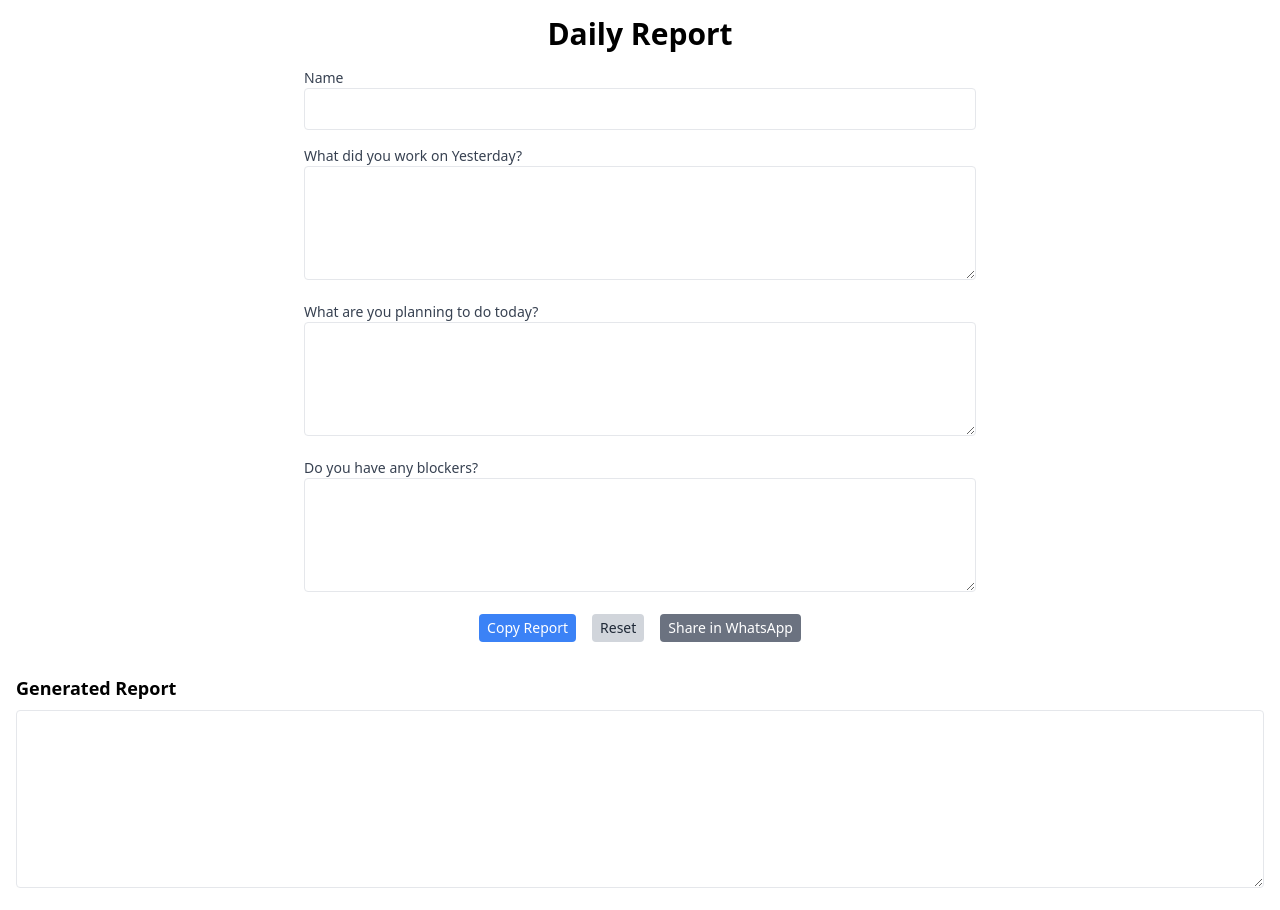
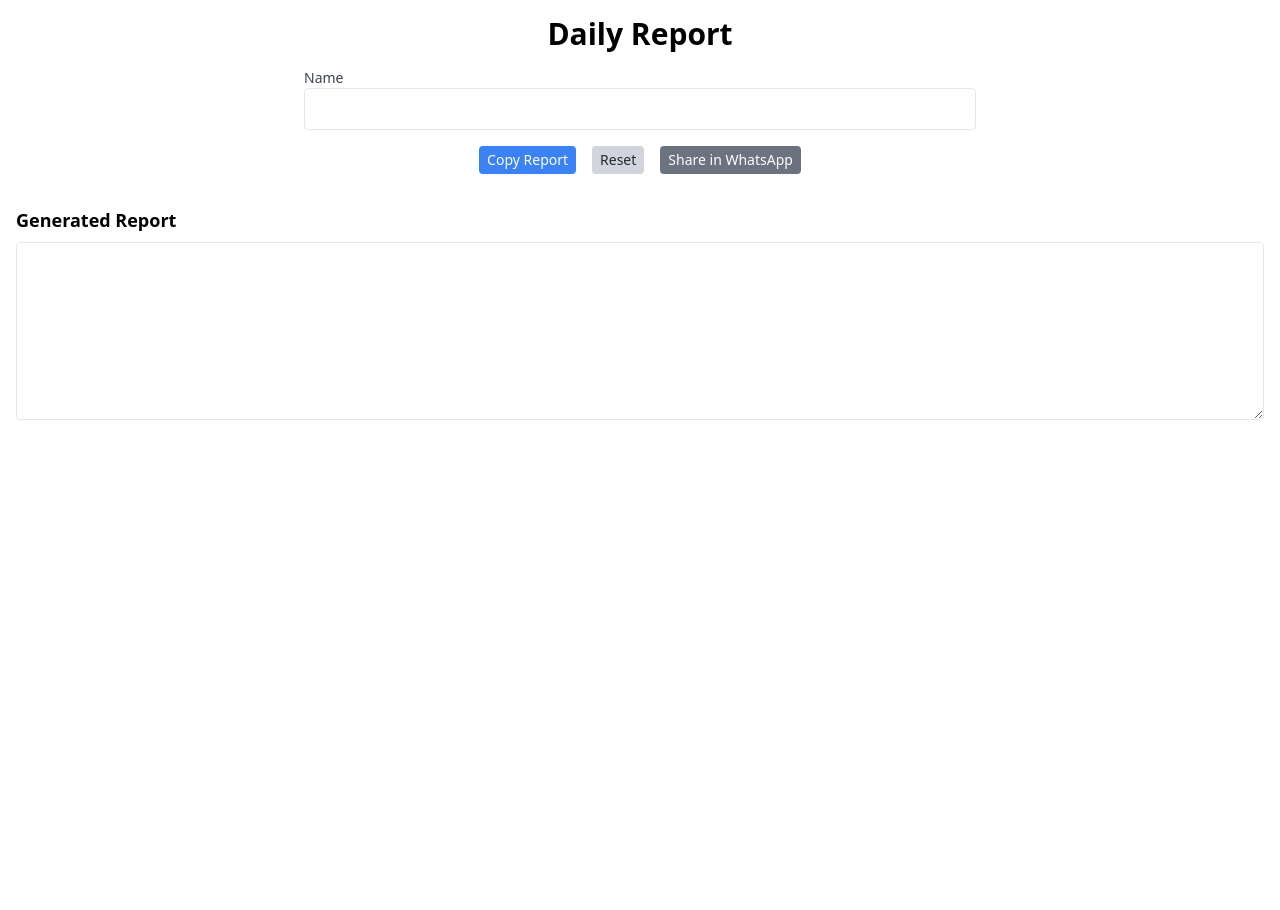
Before and after one commit to nz-m/daily-report-generator, a React (Vite) app: page / in a window 1280 px wide. After the commit the page ends 800 px from the top, so only its background shows below. Built offline with nearby package versions, Linux system fonts and the light colour scheme.

Commit message:
Update DailyReportForm.jsx

```diff
--- a/src/DailyReportForm.jsx
+++ b/src/DailyReportForm.jsx
@@ -1,10 +1,13 @@
-import { useState, useEffect } from "react";
+import React, { useState, useEffect } from "react";
 
 const DailyReportForm = () => {
-  const [name, setName] = useState("");
-  const [yesterday, setYesterday] = useState("");
-  const [today, setToday] = useState("");
-  const [blockers, setBlockers] = useState("");
+  const [formData, setFormData] = useState({
+    name: "",
+    yesterday: "",
+    today: "",
+    blockers: "",
+  });
+
   const [generatedReport, setGeneratedReport] = useState("");
   const [copySuccess, setCopySuccess] = useState(false);
   const [formValid, setFormValid] = useState(false);
@@ -19,21 +22,29 @@ const DailyReportForm = () => {
 
     const report = `Daily Report - ${formattedDate}, ${formattedTime} (BD Time)
 
-Name: ${name}
+Name: ${formData.name}
 
 What did you work on Yesterday?
 -------------------------------------
-${yesterday}
+${formData.yesterday}
 
 What are you planning to do today?
 -------------------------------------
-${today}
+${formData.today}
 
 Do you have any blockers?
 -------------------------------------
-${blockers}`;
+${formData.blockers}`;
 
     setGeneratedReport(report);
+  };
+
+  const handleInputChange = (e) => {
+    const { name, value } = e.target;
+    setFormData({
+      ...formData,
+      [name]: value,
+    });
   };
 
   const copyToClipboard = () => {
@@ -42,14 +53,18 @@ ${blockers}`;
       setTimeout(() => {
         setCopySuccess(false);
       }, 1000);
+    }).catch((error) => {
+      console.error("Error copying to clipboard:", error);
     });
   };
 
   const resetForm = () => {
-    setName("");
-    setYesterday("");
-    setToday("");
-    setBlockers("");
+    setFormData({
+      name: "",
+      yesterday: "",
+      today: "",
+      blockers: "",
+    });
     setGeneratedReport("");
   };
 
@@ -60,69 +75,24 @@ ${blockers}`;
   };
 
   useEffect(() => {
-    setFormValid(name && yesterday && today && blockers);
-  }, [name, yesterday, today, blockers]);
+    setFormValid(formData.name && formData.yesterday && formData.today && formData.blockers);
+  }, [formData.name, formData.yesterday, formData.today, formData.blockers]);
 
   return (
     <div className="container mx-auto p-4">
       <div className="max-w-2xl mx-auto">
         <h1 className="text-3xl font-bold mb-4 text-center">Daily Report</h1>
         <div className="mb-4">
-          <label className="block text-sm font-medium text-gray-700">
-            Name
-          </label>
+          <label className="block text-sm font-medium text-gray-700">Name</label>
           <input
+            name="name"
             className="w-full border rounded py-2 px-3"
             type="text"
-            value={name}
-            onChange={(e) => {
-              setName(e.target.value);
-              generateReport();
-            }}
+            value={formData.name}
+            onChange={handleInputChange}
           />
         </div>
-        <div className="mb-4">
-          <label className="block text-sm font-medium text-gray-700">
-            What did you work on Yesterday?
-          </label>
-          <textarea
-            className="w-full border rounded py-2 px-3"
-            rows="4"
-            value={yesterday}
-            onChange={(e) => {
-              setYesterday(e.target.value);
-              generateReport();
-            }}
-          />
-        </div>
-        <div className="mb-4">
-          <label className="block text-sm font-medium text-gray-700">
-            What are you planning to do today?
-          </label>
-          <textarea
-            className="w-full border rounded py-2 px-3"
-            rows="4"
-            value={today}
-            onChange={(e) => {
-              setToday(e.target.value);
-              generateReport();
-            }}
-          />
-        </div>
-        <div className="mb-4">
-          <label className="block text-sm font-medium text-gray-700">
-            Do you have any blockers?
-          </label>
-          <textarea
-            className="w-full border rounded py-2 px-3"
-            rows="4"
-            value={blockers}
-            onChange={(e) => {
-              setBlockers(e.target.value);
-              generateReport();
-            }}
-          />
-        </div>
+        {/* Other input fields using handleInputChange */}
         <div className="mb-4 flex justify-center text-sm">
           <button
             className="bg-blue-500 hover:bg-blue-700 text-white py-1 px-2 rounded mx-2"
@@ -131,7 +101,7 @@ ${blockers}`;
             {copySuccess ? "Copied!" : "Copy Report"}
           </button>
           <button
-            className="bg-gray-300 hover:bg-gray-400 text-gray-800 py-1 px-2 rounded mx-2"
+            className="bg-gray-300 hover-bg-gray-400 text-gray-800 py-1 px-2 rounded mx-2"
             onClick={resetForm}
           >
             Reset
```
